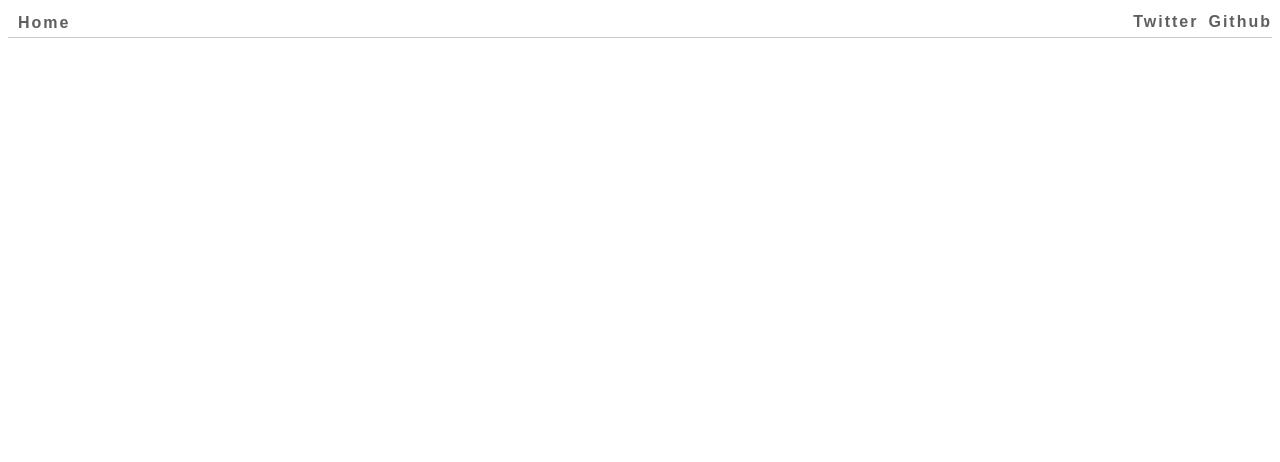
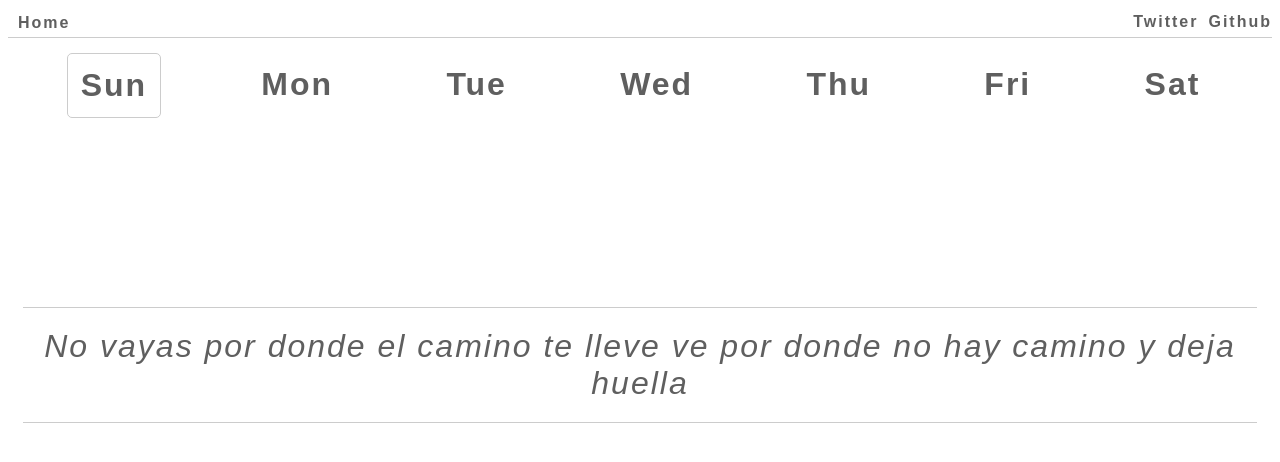
Before and after one commit to yeion7/websites, a website: page day6/index.html in a window 1280 px wide. Drawn offline with Linux system fonts and the light colour scheme.

Commit message:
day 6 resolved

```diff
--- a/day6/app.js
+++ b/day6/app.js
@@ -0,0 +1,19 @@
+const days = document.querySelectorAll('.day');
+const message = document.getElementById('message');
+
+const messages = [
+  'No vayas por donde el camino te lleve ve por donde no hay camino y deja huella',
+  'Semana... que seas cortita o pases rapidito para que pronto sea viernes',
+  'La inspiración siempre cantara y jamas explicara',
+  'la verdades amistad nunca termina, los amigos son para siempre',
+  'Ya casi es viernes, wiiiii',
+  'Viernes..!! Sii..!! Te Extrañaba Desde El Lunes..',
+  'Empieza el fin de semana! :D',
+];
+
+const date = new Date();
+const day = date.getDay();
+
+days[day].classList.toggle('today');
+
+message.textContent = messages[day];
--- a/day6/index.html
+++ b/day6/index.html
@@ -20,6 +20,16 @@
   </header>
 
   <main class="app">
+    <div class="week">
+      <span class="day">Sun</span>
+      <span class="day">Mon</span>
+      <span class="day">Tue</span>
+      <span class="day">Wed</span>
+      <span class="day">Thu</span>
+      <span class="day">Fri</span>
+      <span class="day">Sat</span>
+    </div>
+    <spam class="current" id='message'></spam>
 
   </main>
 
--- a/day6/styles.styl
+++ b/day6/styles.styl
@@ -41,8 +41,34 @@ body
 
 .app
   width: 100%
-  min-height: 100vh
+  min-height: 50vh
+  height: 300px
   padding: 15px
   display: flex;
   flex-direction: column;
-  justify-content: space-between;
+  justify-content: space-around;
+
+.week
+  width: 100%
+  display: flex;
+  justify-content: space-around;
+
+.day
+  font-weight: bold;
+  font-size: 1em
+  padding: .4em
+  @media screen and (min-width: 769px) {
+    font-size: 2em
+  }
+
+.today
+  border 1px solid #ccc
+  border-radius: 5px
+
+.current
+  text-align: center;
+  font-size: 2em
+  font-style: italic;
+  padding: 20px 0
+  border-bottom: 1px solid #ccc
+  border-top: 1px solid #ccc
```
Also changed, not shown: day6/styles.css.
